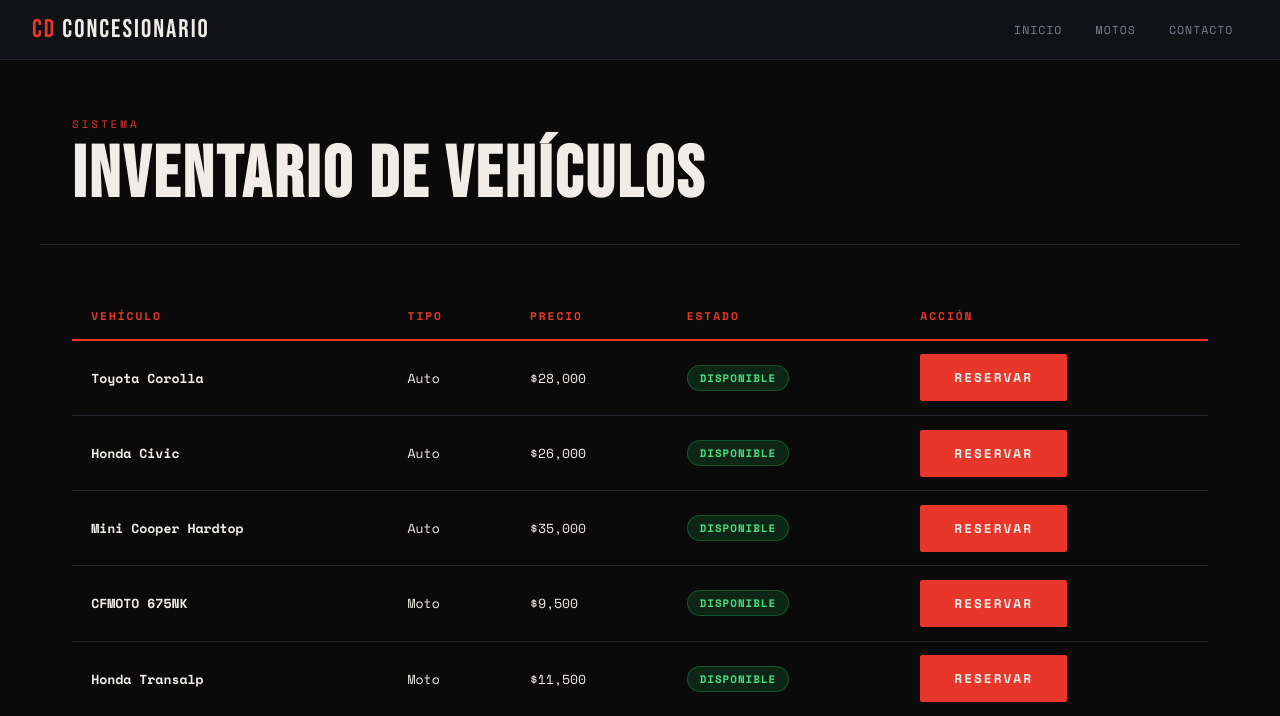
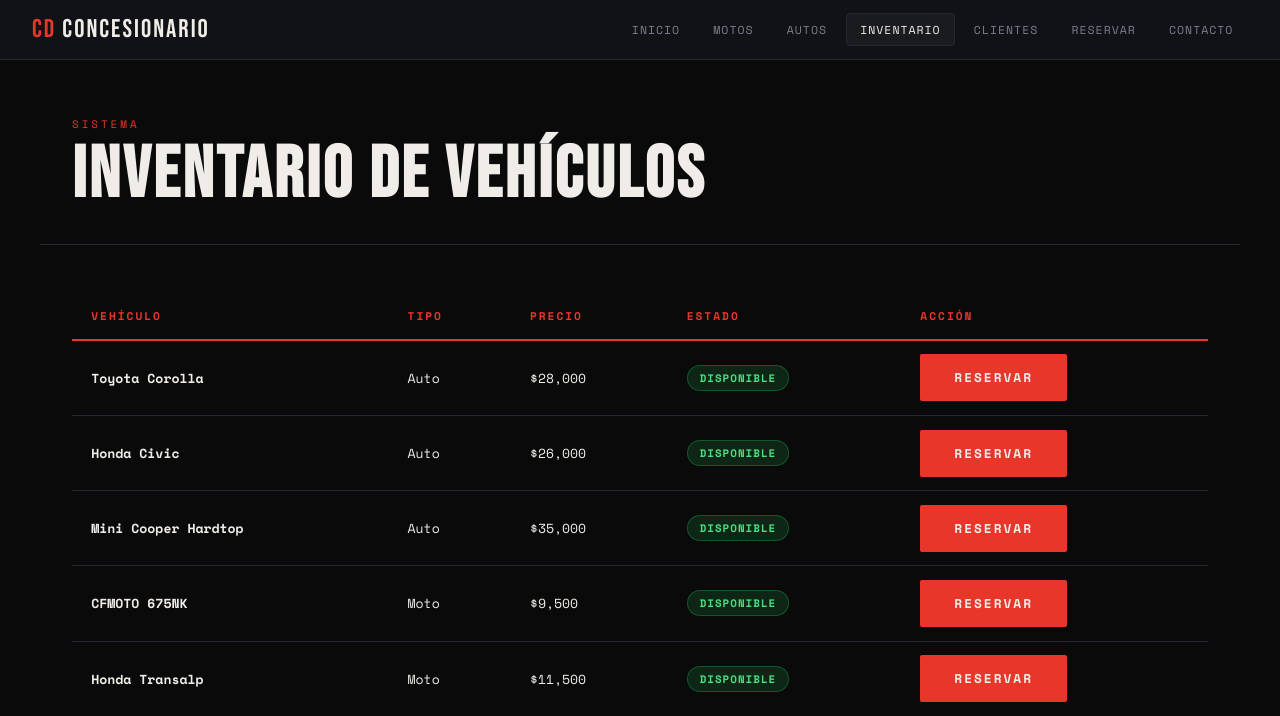
Before and after one commit to Fidelitas-Ambiente-Web-Cliente-Servidor/sc502-vn-proyecto2026-grupo7, a PHP site: page /inventario.php in a window 1280 px wide. Shown: the top 716 px of the page. Run offline with PHP 8.4, Linux system fonts and the light colour scheme; data comes from the database, SQL or seed files in the repository.

Commit message:
Update inventario.php

```diff
--- a/sc502-vn-Avance2/concesionario/inventario.php
+++ b/sc502-vn-Avance2/concesionario/inventario.php
@@ -13,6 +13,10 @@
         <div class="nav-links">
             <a href="index.html">Inicio</a>
             <a href="motos.html">Motos</a>
+            <a href="autos.html">Autos</a>
+            <a href="inventario.php" class="active">Inventario</a>
+            <a href="clientes.html">Clientes</a>
+            <a href="reserva.html">Reservar</a>
             <a href="contacto.html">Contacto</a>
         </div>
     </nav>
```
